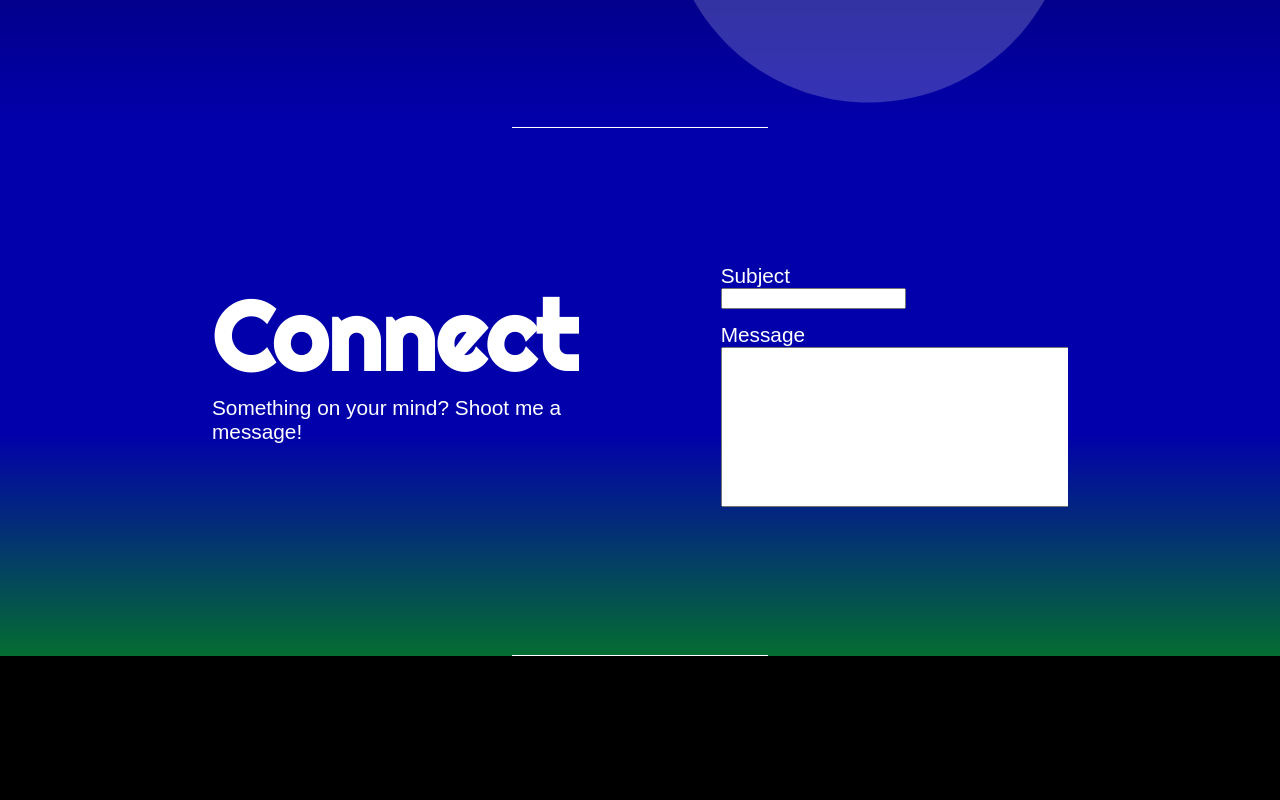
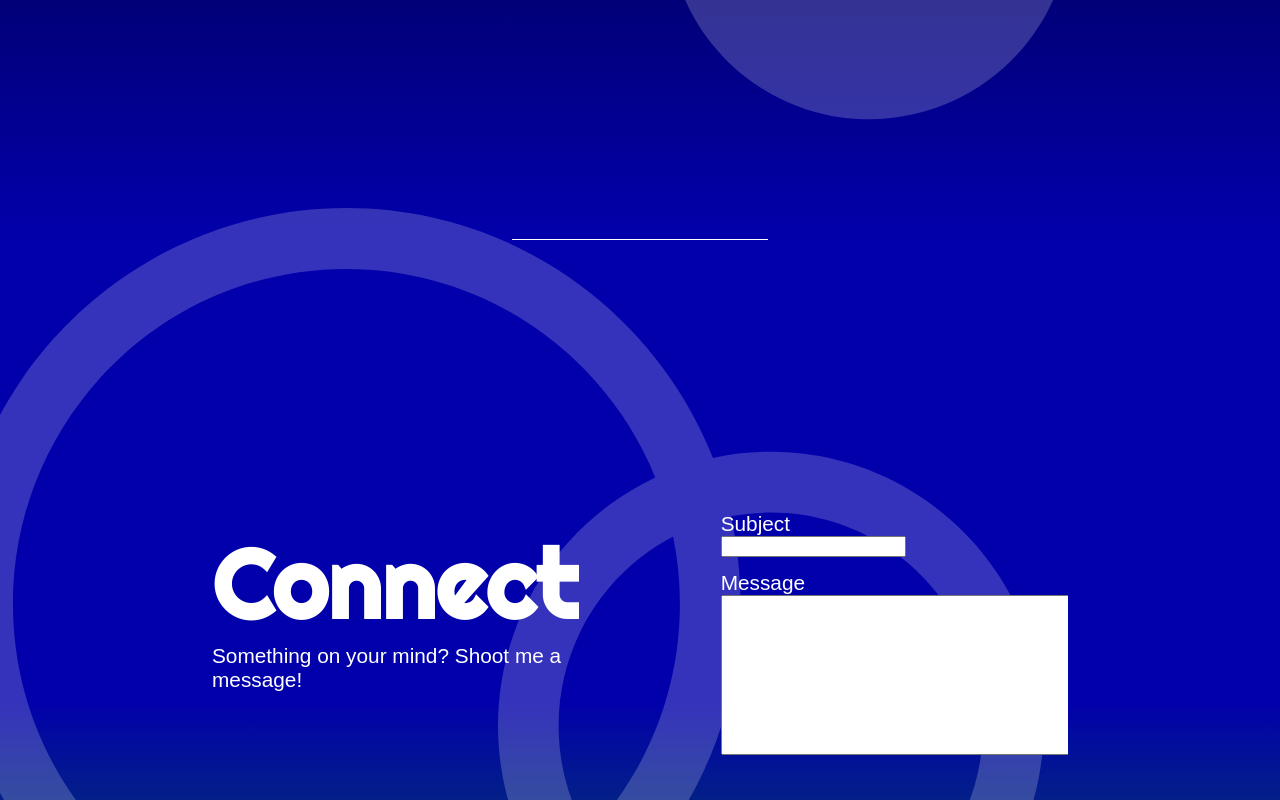
Before and after one commit to nickhibbits/react-website, a React (Create React App) app: page / in a window 1280 px wide. Shown: the part 2160-2960 px from the top of the page. Before the commit the page ends 2816 px from the top, so only its background shows below. Built offline with nearby package versions, Linux system fonts and the light colour scheme; a web font is replaced by a local one.

Commit message:
add final background svg, adjust layout

```diff
--- a/src/components/Connect.js
+++ b/src/components/Connect.js
@@ -1,13 +1,18 @@
 import { useWindowCheck } from "../customHooks";
+import { ReactComponent as RingsSvg } from "../assets/svgs/rings.svg";
 
 import React from "react";
 
 import "../styles/components/Connect.scss";
+import "../styles/imageStyles/svg.scss";
 
 function Connect() {
   const width = useWindowCheck();
   return (
     <div className="container connect-container">
+      <div className="svg-wrapper rings-svg">
+        <RingsSvg />
+      </div>
       <div
         className={
           width > 1100
--- a/src/styles/imageStyles/svg.scss
+++ b/src/styles/imageStyles/svg.scss
@@ -6,9 +6,9 @@
 }
 
 .big-circle-svg {
-  transform: scale(0.4);
+  transform: scale(0.36);
   left: 0.5rem;
-  bottom: 4rem;
+  bottom: 8.5rem;
   right: 28rem;
   @include mediaQueries.desktop {
     transform: scale(0.87);
@@ -20,9 +20,7 @@
 
 .circles-svg {
   transform: scale(0.2);
-
   bottom: 4rem;
-
   @include mediaQueries.desktop {
     transform: scale(0.7);
     top: 2rem;
@@ -31,3 +29,14 @@
     right: 5rem;
   }
 }
+
+.rings-svg {
+  transform: scale(0.2);
+  @include mediaQueries.desktop {
+    transform: scale(0.76);
+    top: -2rem;
+    bottom: 100rem;
+    // left: 1rem;
+    right: 4rem;
+  }
+}
--- a/src/styles/layout/layout.scss
+++ b/src/styles/layout/layout.scss
@@ -5,6 +5,9 @@
   display: grid;
   grid-template-columns: repeat(12, minmax(1rem, 10rem));
   grid-template-rows: 100vh 50rem 43rem 33rem;
+  @include mediaQueries.desktop {
+    grid-template-rows: repeat(4, 100vh);
+  }
 }
 
 #home-container {
```
Also changed, not shown: src/assets/svgs/circle-link.svg (deleted), src/assets/svgs/rings.svg (added).
